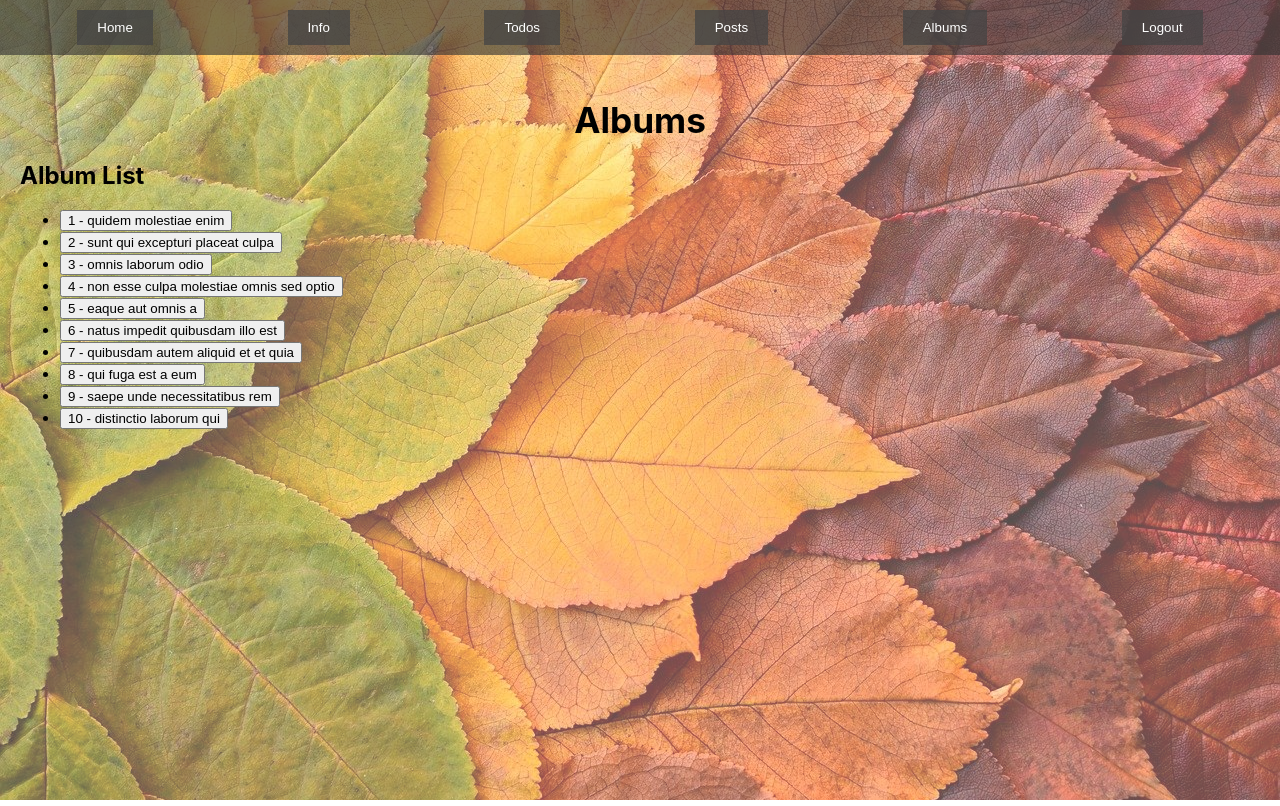
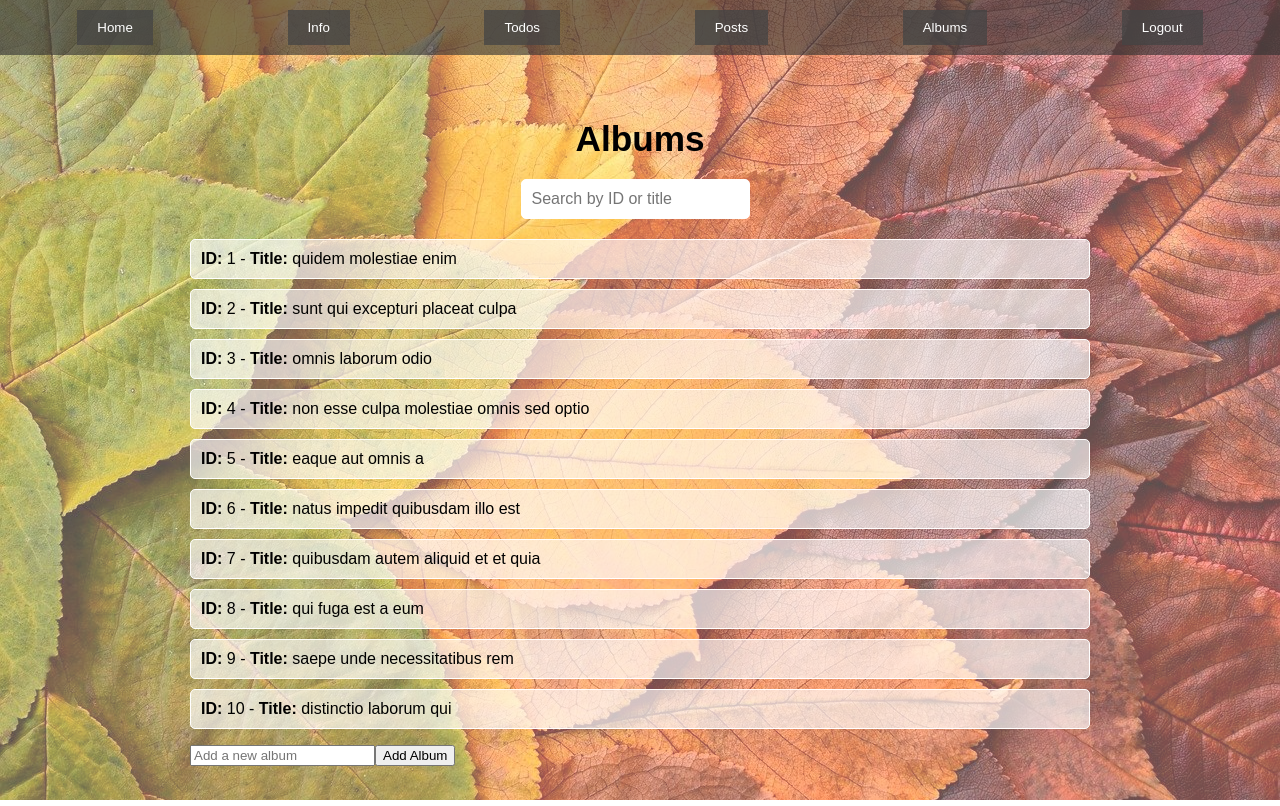
Before and after one commit to bashy-yacob/myApp, a React (Create React App) app: page /users/1/albums in a window 1280 px wide. Built offline with nearby package versions, Linux system fonts and the light colour scheme; data requests are answered from the project's data file; sample sign-in values are in the browser's storage.

Commit message:
המשך עבודע על הפרויקט

```diff
--- a/src/App.js
+++ b/src/App.js
@@ -6,6 +6,7 @@ import HomePage from './components/HomePage/HomePage';
 import TodosPage from './components/TodosPage/TodosPage';
 import PostsPage from './components/PostsPage/PostsPage';
 import AlbomsPage from './components/AlbomsPage/AlbomsPage';
+import AlbumDetailPage from './components/AlbumDetailPage/AlbumDetailPage';
 import LandingPage from './components/LandingPage/LandingPage';
 import InfoPage from './components/InfoPage/InfoPage';
 import Dashboard from './components/Dashboard/Dashboard';
@@ -38,6 +39,7 @@ function App() {
               <Route path="todos" element={<TodosPage />} />
               <Route path="posts" element={<PostsPage />} />
               <Route path="albums" element={<AlbomsPage />} />
+              <Route path="albums/:albumId/potos" element={<AlbumDetailPage />} />
             </Route>
             <Route path="*" element={<NotFound />} />
           </>
--- /dev/null
+++ b/src/components/AlbomsPage/AlbomsPage.css
@@ -0,0 +1,50 @@
+.albums-page {
+  margin: 0;
+  padding: 0;
+  font-family: Arial, sans-serif;
+  color: #000000;
+  display: flex;
+  justify-content: center;
+  align-items: center;
+}
+
+.albums-container {
+  padding: 20px;
+  font-family: Arial, sans-serif;
+  width: 100%;
+  max-width: 900px;
+}
+
+h1 {
+  text-align: center;
+}
+
+.search-sort {
+  display: flex;
+  justify-content: center;
+  margin-bottom: 20px;
+}
+
+.search-sort input {
+  padding: 10px;
+  margin-right: 10px;
+  border-radius: 5px;
+  border: 1px solid #ffffff;
+  font-size: 1em;
+}
+
+.albums-list {
+  list-style-type: none;
+  padding: 0;
+}
+
+.albums-list li {
+  display: flex;
+  justify-content: space-between;
+  align-items: center;
+  padding: 10px;
+  margin-bottom: 10px;
+  background-color: #ffffffa8;
+  border: 1px solid #ffffff;
+  border-radius: 5px;
+}
--- a/src/components/AlbomsPage/AlbomsPage.js
+++ b/src/components/AlbomsPage/AlbomsPage.js
@@ -1,99 +1,93 @@
-import React, { useState, useEffect } from "react";
-import { useParams } from 'react-router-dom';
+import React, { useState, useEffect } from 'react';
+import { useParams, useNavigate } from 'react-router-dom';
+import './AlbomsPage.css';
 
-const Albums = () => {
+const AlbomsPage = () => {
   const { userId } = useParams();
+  const navigate = useNavigate();
   const [albums, setAlbums] = useState([]);
-  const [selectedAlbum, setSelectedAlbum] = useState(null);
-  const [photos, setPhotos] = useState([]);
-  const [loading, setLoading] = useState(false);
-  const [photoPage, setPhotoPage] = useState(1);
-  let start = 0;
-  let limit = 10;
+  const [searchQuery, setSearchQuery] = useState('');
+  const [newAlbumTitle, setNewAlbumTitle] = useState('');
+
   useEffect(() => {
     const fetchAlbums = async () => {
       try {
         const response = await fetch(`http://localhost:5010/albums?userId=${userId}`);
+        if (response.ok) {
           const data = await response.json();
           setAlbums(data);
+        }
       } catch (error) {
-        console.error("Error fetching albums:", error);
+        console.error('Error fetching albums:', error);
       }
     };
 
     fetchAlbums();
   }, [userId]);
 
+  const filteredAlbums = albums.filter(album =>
+    album.title.toLowerCase().includes(searchQuery.toLowerCase()) ||
+    album.id.toString().includes(searchQuery)
+  );
 
-    // קריאה לשרת להבאת תמונות של אלבום מסוים
-    const fetchPhotos = async (albumId, page = 1) => {
+  const addAlbum = async () => {
+    if (!newAlbumTitle) return;
+
+    const newAlbum = {
+      userId: Number(userId),
+      title: newAlbumTitle,
+    };
 
     try {
-            const response = await fetch(
-                `http://localhost:5010/photos?albumId=${albumId}&_start=${start}&_limit=${limit}` // טעינת תמונות בשלבים עם limit
-            );
-            const data = await response.json();
-            setPhotos((prevPhotos) => [...prevPhotos, ...data]); // הוספת תמונות חדשות
-            setPhotoPage(page); // עדכון הדף הנוכחי
-            start+=10;
+      const response = await fetch('http://localhost:5010/albums', {
+        method: 'POST',
+        headers: {
+          'Content-Type': 'application/json',
+        },
+        body: JSON.stringify(newAlbum),
+      });
+
+      if (response.ok) {
+        const savedAlbum = await response.json();
+        setAlbums([...albums, savedAlbum]);
+        setNewAlbumTitle('');
+      }
     } catch (error) {
-            console.error("Error fetching photos:", error);
-        } finally {
-            setLoading(false);
-        }
-    };
-
-    // טיפול בלחיצה על אלבום
-    const handleAlbumClick = (albumId) => {
-        setSelectedAlbum(albumId);
-        setPhotos([]); // איפוס רשימת התמונות
-        fetchPhotos(albumId); // טעינת הדף הראשון של התמונות
-    };
-
-    // טעינת דף נוסף של תמונות
-    const loadMorePhotos = () => {
-        if (selectedAlbum) {
-            fetchPhotos(selectedAlbum, photoPage + 1);
+      console.error('Error adding album:', error);
     }
   };
 
   return (
-        <div>
+    <div className="albums-page">
+      <div className="albums-container">
         <h1>Albums</h1>
-            {!selectedAlbum ? (
-                <div>
-                    <h2>Album List</h2>
-                    <ul>
-                        {albums.map((album) => (
-                            <li key={album.id}>
-                                <button onClick={() => handleAlbumClick(album.id)}>
-                                    {album.id} - {album.title}
-                                </button>
+        <div className="search-sort">
+          <input
+            type="text"
+            placeholder="Search by ID or title"
+            value={searchQuery}
+            onChange={(e) => setSearchQuery(e.target.value)}
+          />
+        </div>
+        <ul className="albums-list">
+          {filteredAlbums.map(album => (
+            <li key={album.id} onClick={() => navigate(`/users/${userId}/albums/${album.id}`)}>
+              <span><strong>ID:</strong> {album.id} - <strong>Title:</strong> {album.title}</span>
             </li>
           ))}
         </ul>
+        <div className="add-album">
+          <input
+            type="text"
+            placeholder="Add a new album"
+            value={newAlbumTitle}
+            onChange={(e) => setNewAlbumTitle(e.target.value)}
+          />
+          <button onClick={addAlbum}>Add Album</button>
         </div>
-            ) : (
-                <div>
-                    <h2>Album {selectedAlbum} Photos</h2>
-                    <div style={{ display: "flex", flexWrap: "wrap", gap: "10px" }}>
-                        {photos.map((photo) => (
-                            <div key={photo.id}>
-                                <img src={photo.thumbnailUrl} alt={photo.title} />
-                                <p>{photo.title}</p>
       </div>
-                        ))}
-                    </div>
-                    {loading ? (
-                        <p>Loading...</p>
-                    ) : (
-                        <button onClick={loadMorePhotos}>Load More</button>
-                    )}
-                    <button onClick={() => setSelectedAlbum(null)}>Back to Albums</button>
-                </div>
-            )}
     </div>
   );
 };
 
-export default Albums;
+export default AlbomsPage;
--- /dev/null
+++ b/src/components/AlbumDetailPage/AlbumDetailPage.css
@@ -0,0 +1,85 @@
+.album-detail-page {
+  margin: 0;
+  padding: 20px;
+  font-family: Arial, sans-serif;
+  color: #000000;
+}
+
+.add-photo {
+  display: flex;
+  justify-content: center;
+  margin-bottom: 20px;
+}
+
+.add-photo input {
+  padding: 10px;
+  margin-right: 10px;
+  border-radius: 5px;
+  border: 1px solid #ffffff;
+  font-size: 1em;
+}
+
+.add-photo button {
+  background-color: #007bff;
+  color: white;
+  padding: 10px 20px;
+  border: none;
+  border-radius: 5px;
+  cursor: pointer;
+  transition: background-color 0.3s ease;
+}
+
+.add-photo button:hover {
+  background-color: #0056b3;
+}
+
+.photos-container {
+  display: flex;
+  flex-wrap: wrap;
+  gap: 20px;
+}
+
+.photo-item {
+  display: flex;
+  flex-direction: column;
+  align-items: center;
+  padding: 10px;
+  background-color: #ffffffa8;
+  border: 1px solid #ffffff;
+  border-radius: 5px;
+}
+
+.photo-item img {
+  max-width: 150px;
+  border-radius: 5px;
+}
+
+.photo-item button {
+  background-color: #ff0000;
+  color: white;
+  border: none;
+  padding: 5px 10px;
+  border-radius: 5px;
+  cursor: pointer;
+  margin-top: 10px;
+}
+
+.photo-item button:hover {
+  background-color: #cc0000;
+}
+
+.load-more-button {
+  display: block;
+  margin: 20px auto;
+  padding: 10px 20px;
+  background-color: #007bff;
+  color: white;
+  border: none;
+  border-radius: 5px;
+  cursor: pointer;
+  transition: background-color 0.3s ease;
+}
+
+.load-more-button:hover {
+  background-color: #0056b3;
+}
--- /dev/null
+++ b/src/components/AlbumDetailPage/AlbumDetailPage.js
@@ -0,0 +1,118 @@
+import React, { useState, useEffect } from 'react';
+import { useParams } from 'react-router-dom';
+import './AlbumDetailPage.css';
+
+const AlbumDetailPage = () => {
+  const { albumId } = useParams();
+  const [photos, setPhotos] = useState([]);
+  const [newPhotoUrl, setNewPhotoUrl] = useState('');
+  const [newPhotoTitle, setNewPhotoTitle] = useState('');
+  const [loading, setLoading] = useState(false);
+  const [start, setStart] = useState(0);
+  const limit = 10;
+
+  useEffect(() => {
+    const fetchPhotos = async () => {
+      setLoading(true);
+      try {
+        const response = await fetch(`http://localhost:5010/photos?albumId=${albumId}&_start=${start}&_limit=${limit}`);
+        if (response.ok) {
+          const data = await response.json();
+          setPhotos((prevPhotos) => [...prevPhotos, ...data]);
+        }
+      } catch (error) {
+        console.error('Error fetching photos:', error);
+      } finally {
+        setLoading(false);
+      }
+    };
+
+    fetchPhotos();
+  }, [albumId, start]);
+
+  const addPhoto = async () => {
+    if (!newPhotoUrl || !newPhotoTitle) return;
+
+    const newPhoto = {
+      albumId: Number(albumId),
+      title: newPhotoTitle,
+      url: newPhotoUrl,
+      thumbnailUrl: newPhotoUrl,
+    };
+
+    try {
+      const response = await fetch('http://localhost:5010/photos', {
+        method: 'POST',
+        headers: {
+          'Content-Type': 'application/json',
+        },
+        body: JSON.stringify(newPhoto),
+      });
+
+      if (response.ok) {
+        const savedPhoto = await response.json();
+        setPhotos([...photos, savedPhoto]);
+        setNewPhotoUrl('');
+        setNewPhotoTitle('');
+      }
+    } catch (error) {
+      console.error('Error adding photo:', error);
+    }
+  };
+
+  const deletePhoto = async (id) => {
+    try {
+      const response = await fetch(`http://localhost:5010/photos/${id}`, {
+        method: 'DELETE',
+      });
+
+      if (response.ok) {
+        setPhotos(photos.filter(photo => photo.id !== id));
+      }
+    } catch (error) {
+      console.error('Error deleting photo:', error);
+    }
+  };
+
+  const loadMorePhotos = () => {
+    setStart((prevStart) => prevStart + limit);
+  };
+
+  return (
+    <div className="album-detail-page">
+      <h1>Album {albumId}</h1>
+      <div className="add-photo">
+        <input
+          type="text"
+          placeholder="Photo URL"
+          value={newPhotoUrl}
+          onChange={(e) => setNewPhotoUrl(e.target.value)}
+        />
+        <input
+          type="text"
+          placeholder="Photo Title"
+          value={newPhotoTitle}
+          onChange={(e) => setNewPhotoTitle(e.target.value)}
+        />
+        <button onClick={addPhoto}>Add Photo</button>
+      </div>
+      <div className="photos-container">
+        {photos.map(photo => (
+          <div key={photo.id} className="photo-item">
+            <img src={photo.thumbnailUrl} alt={photo.title} />
+            <p>{photo.title}</p>
+            <button onClick={() => deletePhoto(photo.id)}>Delete</button>
+          </div>
+        ))}
+      </div>
+      {loading && <div>Loading more photos...</div>}
+      {!loading && (
+        <button onClick={loadMorePhotos} className="load-more-button">
+          Load More Photos
+        </button>
+      )}
+    </div>
+  );
+};
+
+export default AlbumDetailPage;
--- a/src/components/HomePage/HomePage.js
+++ b/src/components/HomePage/HomePage.js
@@ -1,51 +1,34 @@
-// import React, { useEffect } from 'react';
-// import { useNavigate, useParams } from 'react-router-dom';
-// import './HomePage.css';
-
-// const HomePage = ({ user }) => {
-//   const navigate = useNavigate();
-//   const { userId } = useParams();
-
-//   useEffect(() => {
-//     if (user && window.location.pathname !== `/users/${user.id}/home`) {
-//       navigate(`/users/${user.id}/home`);
-//     }
-//   }, [user, navigate]);
-
-//   const handleLogout = () => {
-//     localStorage.removeItem('user');
-//     navigate('/');
-//   };
-
-//   return (
-//     <div className="home-page">
-//       <header className="home-header">
-//         <nav className="home-nav">
-//           <button onClick={() => navigate(`/users/${userId}/home/info`)} className="home-nav-button">Info</button>
-//           <button onClick={() => navigate(`/users/${userId}/todos`)} className="home-nav-button">Todos</button>
-//           <button onClick={() => navigate(`/users/${userId}/posts`)} className="home-nav-button">Posts</button>
-//           <button onClick={() => navigate(`/users/${userId}/albums`)} className="home-nav-button">Albums</button>
-//           <button onClick={handleLogout} className="home-nav-button logout-button">Logout</button>
-//         </nav>
-//       </header>
-//       <h1>Welcome, {user?.name}!</h1>
-//       <main className="home-content">
-//         <p>בחר אפשרות מהתפריט כדי להתחיל!</p>
-//       </main>
-//     </div>
-//   );
-// };
-
-// export default HomePage;
-import React from 'react';
+import React, { useEffect } from 'react';
+import { useNavigate, useParams } from 'react-router-dom';
 import './HomePage.css';
 
 const HomePage = ({ user }) => {
+  const navigate = useNavigate();
+  const { userId } = useParams();
+
+  useEffect(() => {
+    if (user && window.location.pathname !== `/users/${user.id}/home`) {
+      navigate(`/users/${user.id}/home`);
+    }
+  }, [user, navigate]);
+
+  const handleLogout = () => {
+    localStorage.removeItem('user');
+    navigate('/login');
+  };
+
   return (
     <div className="home-page">
       <header className="home-header">
-        <h1>Welcome, {user?.name}!</h1>
+        <nav className="home-nav">
+          <button onClick={() => navigate(`/users/${userId}/home/info`)} className="home-nav-button">Info</button>
+          <button onClick={() => navigate(`/users/${userId}/todos`)} className="home-nav-button">Todos</button>
+          <button onClick={() => navigate(`/users/${userId}/posts`)} className="home-nav-button">Posts</button>
+          <button onClick={() => navigate(`/users/${userId}/albums`)} className="home-nav-button">Albums</button>
+          <button onClick={handleLogout} className="home-nav-button logout-button">Logout</button>
+        </nav>
       </header>
+      <h1>Welcome, {user?.name}!</h1>
       <main className="home-content">
         <p>Select an option from the menu to get started!</p>
       </main>
```
Also changed, not shown: db.json. Lines whose indentation alone changed are shown as unchanged.
